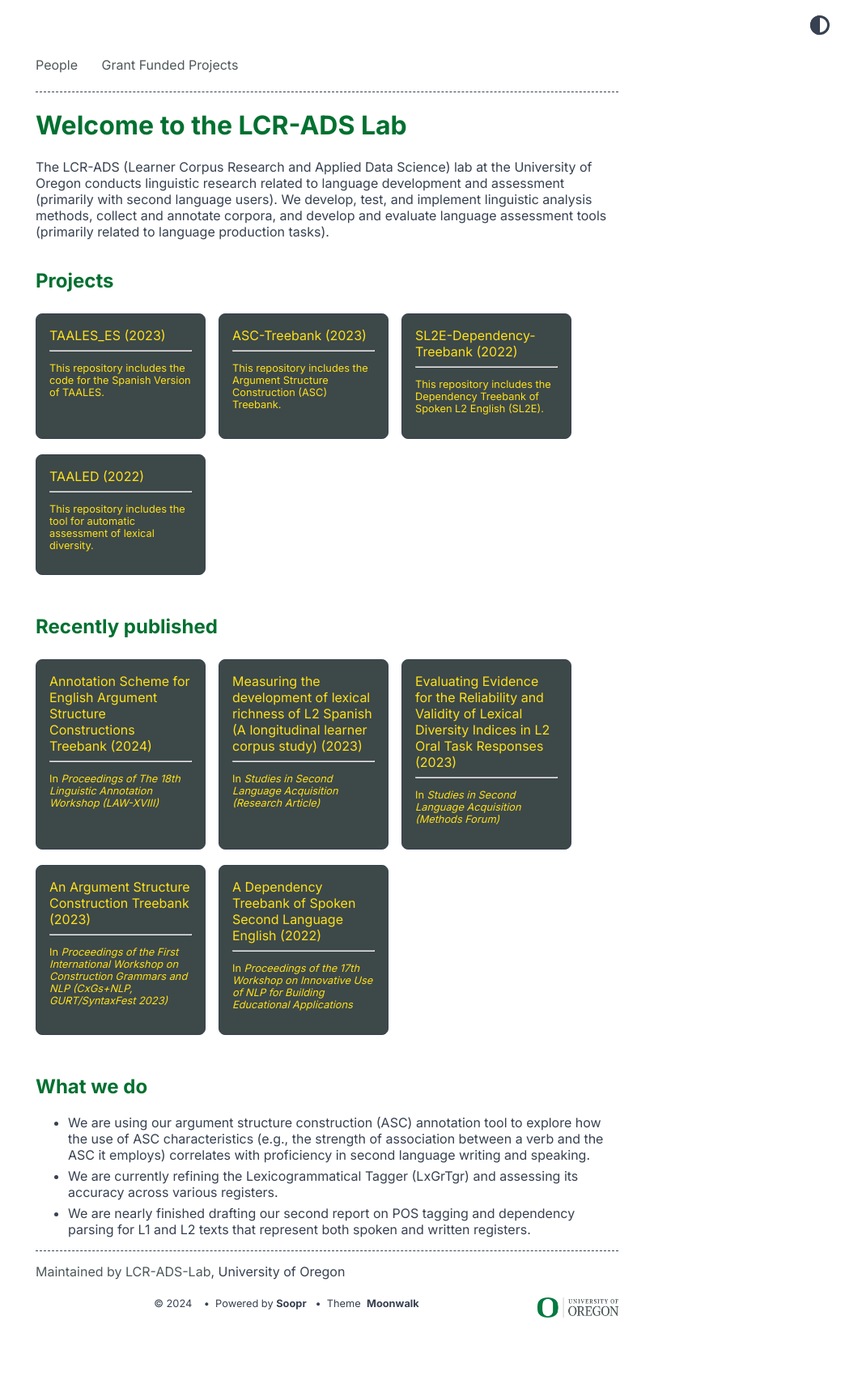
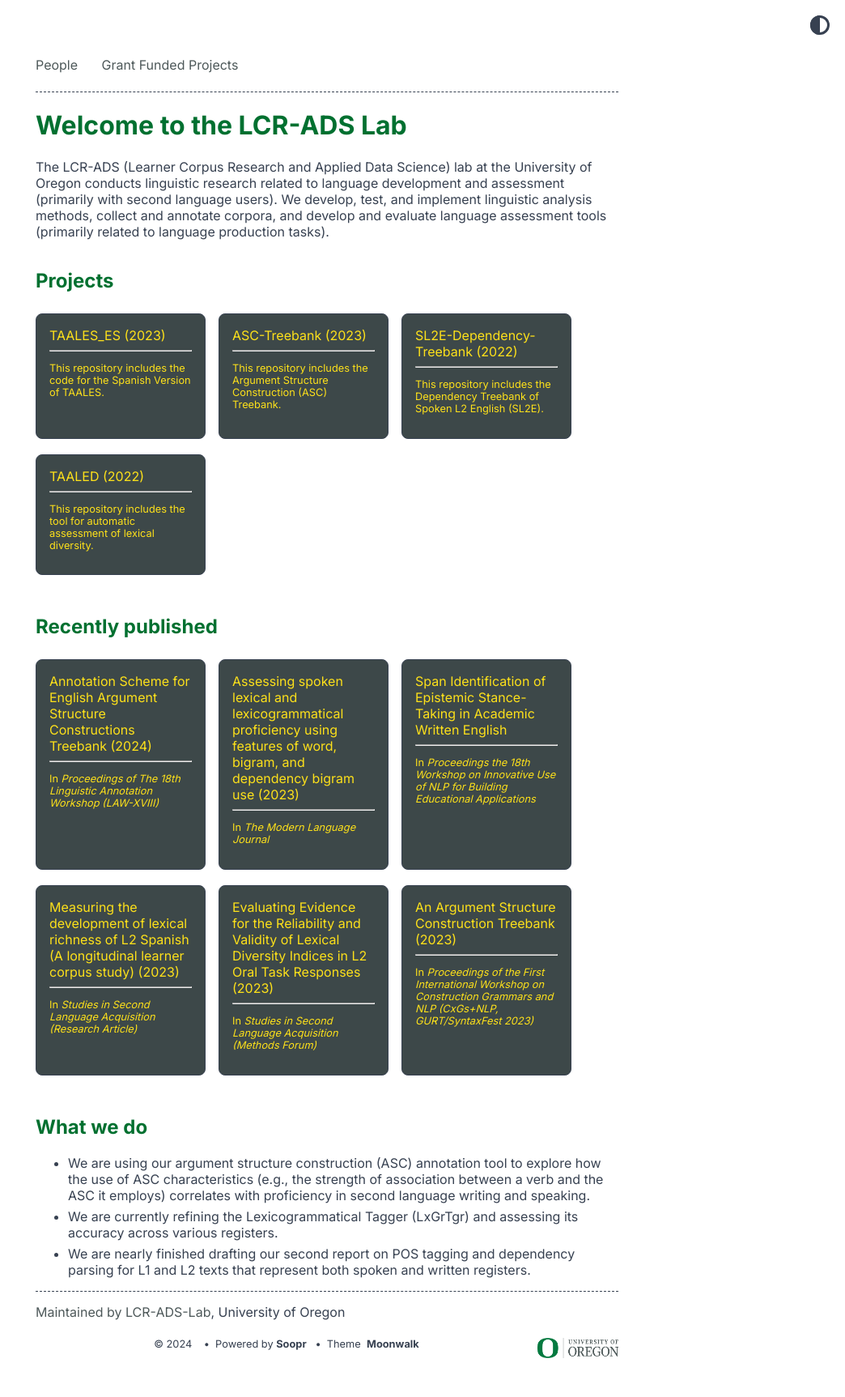
Before and after one commit to LCR-ADS-Lab/LCR-ADS-Home, a Jekyll site: the page built from docs/index.md, in a window 1280 px wide. Shown: the whole page at 81% size, without its empty margins (236-1280 px from the left). Built offline with Jekyll 4.4.1, drawn with Linux system fonts in a browser that asks for light colours; before the commit the page ends 1675 px from its top, so only the background shows below that; part of the change alters nothing that is shown.

Commit message:
Update home.yml

```diff
--- a/docs/_data/home.yml
+++ b/docs/_data/home.yml
@@ -4,6 +4,32 @@ navbar_entries:
 
   - title: Grant Funded Projects
     url: Grant Funded Projects
+
+
+old_project_entries:
+  - title: Annotation Scheme for English Argument Structure Constructions Treebank (2024)
+    url: https://aclanthology.org/2024.law-1.2.pdf
+    desc: In <i>Proceedings of The 18th Linguistic Annotation Workshop (LAW-XVIII)</i>
+
+  - title: Assessing spoken lexical and lexicogrammatical proficiency using features of word, bigram, and dependency bigram use (2023)
+    url: https://onlinelibrary.wiley.com/doi/pdf/10.1111/modl.12845
+    desc: In <i>The Modern Language Journal</i>
+
+  - title: Span Identification of Epistemic Stance-Taking in Academic Written English
+    url: https://aclanthology.org/2023.bea-1.35.pdf
+    desc: In <i>Proceedings the 18th Workshop on Innovative Use of NLP for Building Educational Applications</i>
+
+  - title: Measuring the development of lexical richness of L2 Spanish (A longitudinal learner corpus study) (2023)
+    url: https://doi.org/10.1017/S0272263123000384
+    desc: In <i>Studies in Second Language Acquisition (Research Article)</i>
+
+  - title: Evaluating Evidence for the Reliability and Validity of Lexical Diversity Indices in L2 Oral Task Responses (2023)
+    url: https://doi.org/10.1017/S0272263123000402
+    desc: In <i>Studies in Second Language Acquisition (Methods Forum)</i>
+
+  - title: An Argument Structure Construction Treebank (2023)
+    url: https://aclanthology.org/2023.cxgsnlp-1.7.pdf
+    desc: In <i>Proceedings of the First International Workshop on Construction Grammars and NLP (CxGs+NLP, GURT/SyntaxFest 2023)</i>
 
 project_entries:
   - title: TAALES_ES (2023)
@@ -23,29 +49,6 @@ project_entries:
     desc: This repository includes the tool for automatic assessment of lexical diversity.
     target: _blank
 
-
-old_project_entries:
-  - title: Annotation Scheme for English Argument Structure Constructions Treebank (2024)
-    url: https://aclanthology.org/2024.law-1.2.pdf
-    desc: In <i>Proceedings of The 18th Linguistic Annotation Workshop (LAW-XVIII)</i>
-
-  - title: Measuring the development of lexical richness of L2 Spanish (A longitudinal learner corpus study) (2023)
-    url: https://doi.org/10.1017/S0272263123000384
-    desc: In <i>Studies in Second Language Acquisition (Research Article)</i>
-
-  - title: Evaluating Evidence for the Reliability and Validity of Lexical Diversity Indices in L2 Oral Task Responses (2023)
-    url: https://doi.org/10.1017/S0272263123000402
-    desc: In <i>Studies in Second Language Acquisition (Methods Forum)</i>
-
-  - title: An Argument Structure Construction Treebank (2023)
-    url: https://aclanthology.org/2023.cxgsnlp-1.7.pdf
-    desc: In <i>Proceedings of the First International Workshop on Construction Grammars and NLP (CxGs+NLP, GURT/SyntaxFest 2023)</i>
-
-  - title: A Dependency Treebank of Spoken Second Language English (2022)
-    url: https://aclanthology.org/2022.bea-1.7.pdf
-    desc: In <i>Proceedings of the 17th Workshop on Innovative Use of NLP for Building Educational Applications</i>
-
-
 footer_entries:
   - title: Maintained by <a href="https://github.com/LCR-ADS-Lab" target="_blank"> LCR-ADS-Lab</a>, University of Oregon
     url: false
```
